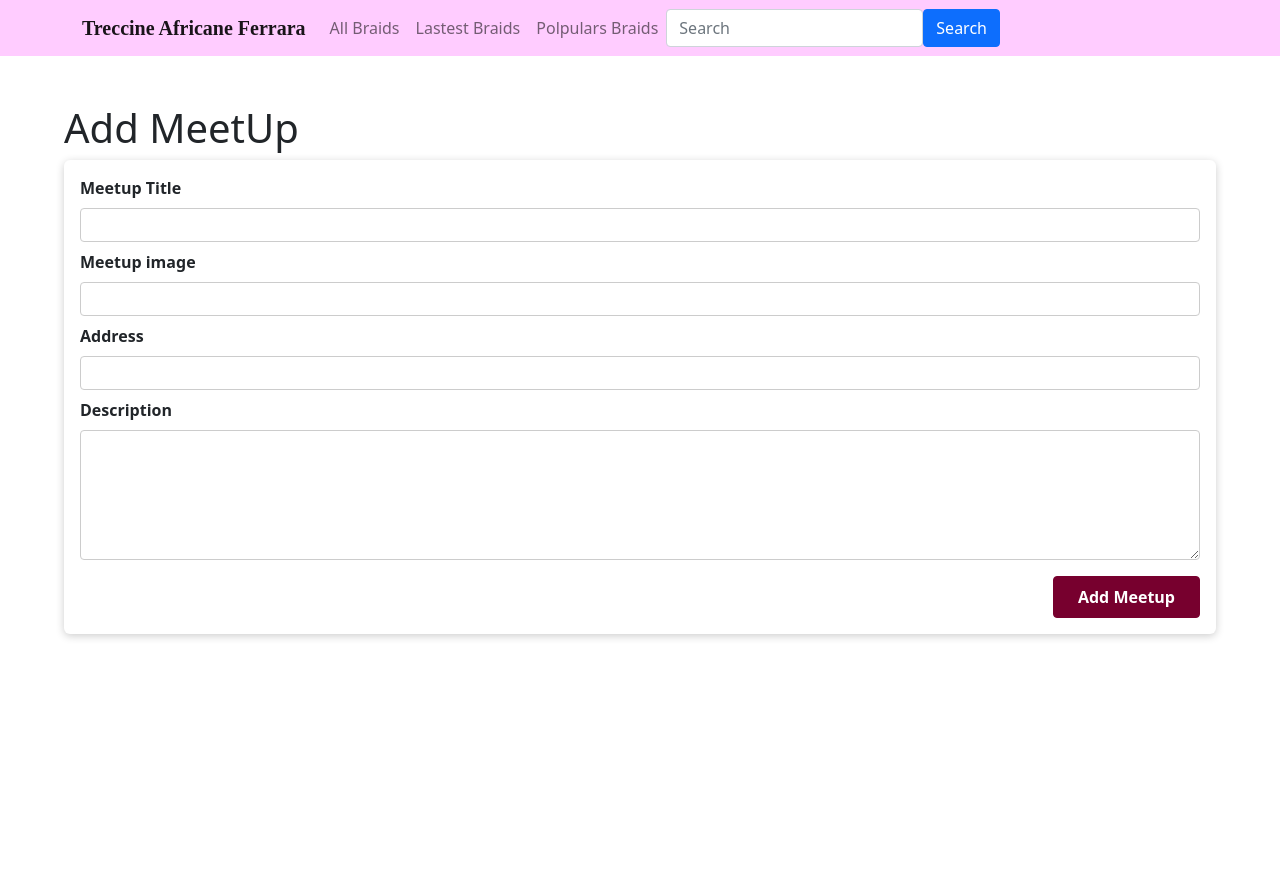
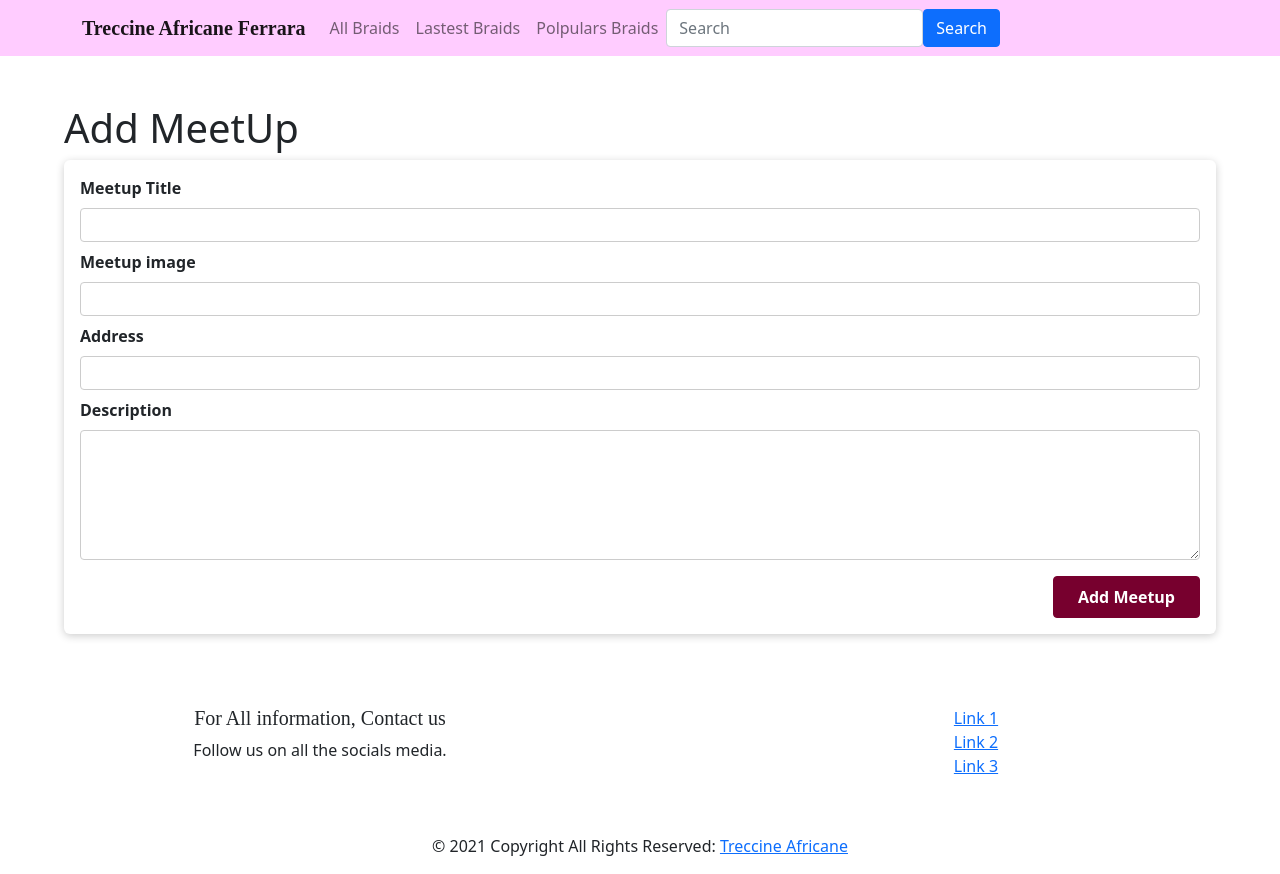
Before and after one commit to piagetgit/treccineAfricane, a React (Create React App) app: page /new-meetup in a window 1280 px wide. Before the commit the page ends 800 px from the top, so only its background shows below. Built offline with nearby package versions, Linux system fonts and the light colour scheme.

Commit message:
customise reponsive
customise css need to add link to socials media

```diff
--- a/package.json
+++ b/package.json
@@ -7,6 +7,7 @@
     "@testing-library/react": "^11.2.7",
     "@testing-library/user-event": "^12.8.3",
     "bootstrap": "^5.1.0",
+    "mdbreact": "^5.1.0",
     "react": "^17.0.2",
     "react-bootstrap": "^1.6.1",
     "react-dom": "^17.0.2",
--- a/public/index.html
+++ b/public/index.html
@@ -24,7 +24,7 @@
       work correctly both with client-side routing and a non-root public URL.
       Learn how to configure a non-root public URL by running `npm run build`.
     -->
-    <title>React App</title>
+    <title>Treccine Africane</title>
   </head>
   <body>
     <noscript>You need to enable JavaScript to run this app.</noscript>
--- /dev/null
+++ b/src/components/layout/Footer.js
@@ -0,0 +1,72 @@
+
+import { MDBCol, MDBContainer, MDBRow, MDBFooter,MDBIcon } from "mdbreact";
+import classes from './Footer.module.css';
+
+function Footer(props){
+    return (
+        <div className={classes.container}>
+           <MDBFooter color="blue" className="font-small pt-4 mt-4">
+            <MDBContainer fluid className="text-center text-md-left">
+                <MDBRow>
+                <MDBCol md="6">
+                    <h5 className={classes.title}>For All information, Contact us</h5>
+                    <p>
+                        Follow us on all the socials media.
+                    </p>
+                </MDBCol>
+                <MDBCol md="6" className={classes.links}>
+
+                <ul>
+                        <li className="list-unstyled">
+                            <a href="#!">Link 1</a>
+                        </li>
+                        <li className="list-unstyled">
+                            <a href="#!">Link 2</a>
+                        </li>
+                        <li className="list-unstyled">
+                            <a href="#!">Link 3</a>
+                        </li>
+
+
+                   <li className="list-inline-item">
+                  <a href="#!" className="p-2 fa-lg w-ic">
+                    <MDBIcon fab icon="instagram" />
+                  </a>
+                </li>
+
+                    </ul>
+
+                </MDBCol>
+                </MDBRow>
+            </MDBContainer>
+            <div className="footer-copyright text-center py-3">
+                <MDBContainer fluid>
+                &copy; {new Date().getFullYear()} Copyright All Rights Reserved: <a href="#">Treccine Africane </a>
+                </MDBContainer>
+            </div>
+        </MDBFooter>
+        </div>
+    );
+
+}
+export default Footer;
+
+/* <ul>
+                        <li className="list-unstyled">
+                            <a href="#!">Link 1</a>
+                        </li>
+                        <li className="list-unstyled">
+                            <a href="#!">Link 2</a>
+                        </li>
+                        <li className="list-unstyled">
+                            <a href="#!">Link 3</a>
+                        </li>
+
+
+                   <li className="list-inline-item">
+                  <a href="#!" className="p-2 fa-lg w-ic">
+                    <MDBIcon fab icon="instagram" />
+                  </a>
+                </li>
+
+                    </ul>*/
--- /dev/null
+++ b/src/components/layout/Footer.module.css
@@ -0,0 +1,4 @@
+.title {
+	font-family: cursive;
+	font: size 1.25rem;
+}
--- a/src/components/layout/Layout.js
+++ b/src/components/layout/Layout.js
@@ -1,14 +1,15 @@
 import classes from './Layout.module.css';
 import MainNavigation from './MainNavigation';
-
+import Footer from './Footer';
 
 function Layout(props){
     return (
-        <div>
+        <div >
             <MainNavigation />
             <main className={classes.main}>
                 {props.children}
             </main>
+            <Footer className={classes.footer}/>
         </div>
     );
 
--- a/src/components/layout/MainNavigation.js
+++ b/src/components/layout/MainNavigation.js
@@ -1,4 +1,4 @@
-import { Link }  from 'react-router-dom';
+
 import classes from './MainNavigation.module.css'
 import {Navbar, Container, Nav, Form, FormControl, Button} from 'react-bootstrap';
 
@@ -26,13 +26,13 @@ function MainNavigation(){
             <Navbar.Toggle aria-controls="responsive-navbar-nav" />
             <Navbar.Collapse id="responsive-navbar-nav">
 
-                <Nav className={classes.meauto}>
-                <Nav.Link href="/">All Braids</Nav.Link>
-                <Nav.Link href="/new-meetup">Lastest Braids</Nav.Link>
-                <Nav.Link href="/new-meetup">Polpulars Braids </Nav.Link>
+                <Nav col="md-3" >
+                    <Nav.Link href="/">All Braids</Nav.Link>
+                    <Nav.Link href="/new-meetup">Lastest Braids</Nav.Link>
+                    <Nav.Link href="/new-meetup">Polpulars Braids </Nav.Link>
                 </Nav>
 
-                <Nav className={classes.formSeach}>
+                <Nav >
                     <Form className="d-flex">
                         <FormControl
                             type="search"
--- a/src/components/layout/MainNavigation.module.css
+++ b/src/components/layout/MainNavigation.module.css
@@ -10,6 +10,7 @@
 }
 .navbar {
 	background-color: #ffccff;
+	text-align: center;
 }
 
 .search {
--- a/src/components/meetups/MeetupItem.js
+++ b/src/components/meetups/MeetupItem.js
@@ -24,7 +24,7 @@ function MeetupItem(props){
     }
 
 
-    return <li className={classes.item}>
+    return <li className="list-inline-item">
             <Card >
                 <div className={classes.image}>
                     <img src={props.image} alt={props.title}/>
@@ -38,6 +38,8 @@ function MeetupItem(props){
                     <button onClick={toggleDetailsStatusHandler}>Detais</button>
                 </div>
             </Card>
+            <p></p>
+            <p></p>
     </li>;
 }
 
--- a/src/components/meetups/MeetupItem.module.css
+++ b/src/components/meetups/MeetupItem.module.css
@@ -2,8 +2,8 @@
 	box-sizing: border-box;
 }
 
-.item {
-	margin: 1rem 10;
+.list-inline-item {
+	margin: 10rem 10;
 }
 .card1 {
 	background-color: red;
--- a/src/components/meetups/MeetupList.js
+++ b/src/components/meetups/MeetupList.js
@@ -8,7 +8,7 @@ function MeetupList(props){
         <h1 className={classes.logo}>All Braids</h1>
          <Row>
              {props.meetups.map(meetup =>
-                 <Col >
+                 <Col  md={4}>
                         <MeetupItem key={meetup.id}
                             id={meetup.id}
                             image={meetup.image}
@@ -17,8 +17,7 @@ function MeetupList(props){
                             address={meetup.address}
                          />
                 </Col>
-            )
-            }
+            )}
         </Row>
     </Container>
     );
--- a/src/pages/AllMeetUps.js
+++ b/src/pages/AllMeetUps.js
@@ -1,6 +1,6 @@
 import { useState ,useEffect } from "react";
 import MeetupList from "../components/meetups/MeetupList";
-import {classes} from './AllMeetUps.module.css';
+
 
 function AllMeetUpPage(){
     const [isLoading,setIsLoading]= useState(true);
```
Also changed, not shown: public/manifest.json, 1 other file (tests, documents, lock files or other folders).
